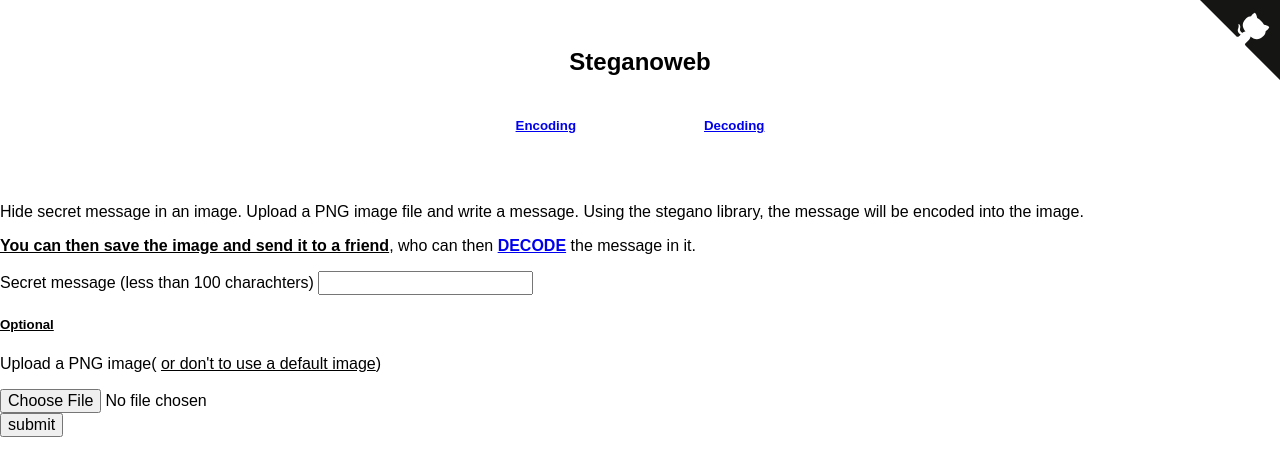
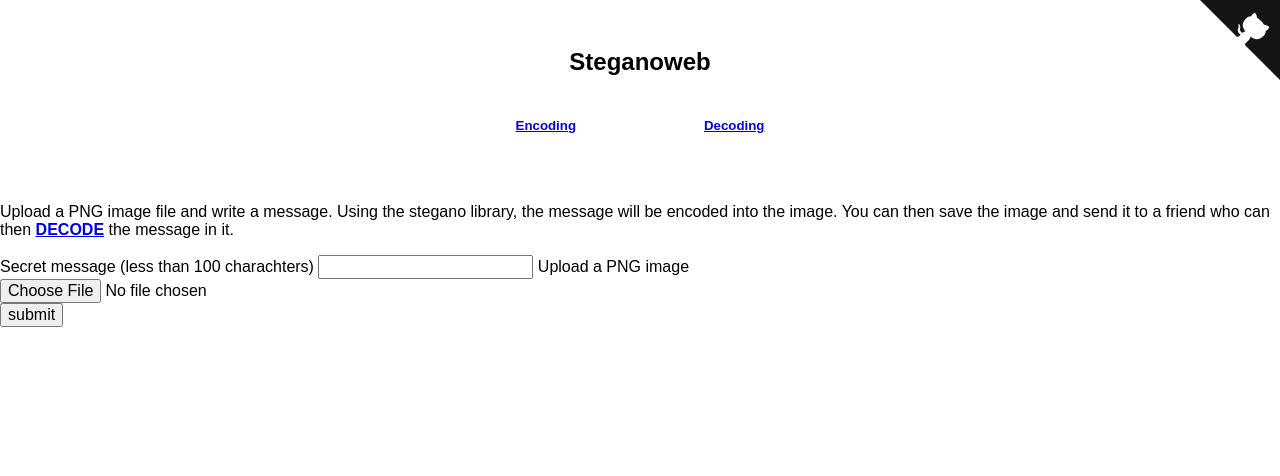
Before and after one commit to makkoncept/steganoweb, a Flask app: page / in a window 1280 px wide. Shown: the top 476 px of the page. Run offline with Flask 2, Linux system fonts and the light colour scheme; some libraries are stand-ins or nearby versions.

Commit message:
remove default image

```diff
--- a/app/__init__.py
+++ b/app/__init__.py
@@ -11,6 +11,5 @@ load_dotenv(find_dotenv())
 app = Flask(__name__)
 app.config.from_object(Config)
 
-DEFAULT_FILE_PATH = os.path.join(app.root_path, "static/images", "default.png")
 
 from app import routes
--- a/app/forms.py
+++ b/app/forms.py
@@ -5,7 +5,9 @@ from wtforms.validators import NumberRange, Length, DataRequired, ValidationErro
 
 
 class SecretMessageEncodeForm(FlaskForm):
-    photo = FileField("Upload Image", validators=[FileAllowed(["png", "jpeg", "jpg"])])
+    photo = FileField(
+        "Upload Image", validators=[DataRequired(), FileAllowed(["png", "jpeg", "jpg"])]
+    )
     message = StringField("Secret message", validators=[DataRequired(), Length(1, 100)])
 
 
--- a/app/helper.py
+++ b/app/helper.py
@@ -4,7 +4,7 @@ import uuid
 from stegano import lsb
 from werkzeug.utils import secure_filename
 
-from app import app, DEFAULT_FILE_PATH
+from app import app
 
 
 def encode_message(image, message):
--- a/app/routes.py
+++ b/app/routes.py
@@ -4,7 +4,7 @@ import uuid
 from PIL import Image
 from flask import render_template, redirect, url_for
 
-from app import app, DEFAULT_FILE_PATH
+from app import app
 from app.forms import SecretMessageEncodeForm, SecretMessageDecodeForm
 from app.helper import encode_message, decode_message
 
@@ -14,11 +14,7 @@ def index():
     form = SecretMessageEncodeForm()
     if form.validate_on_submit():  # if server side validation passes
         message = form.message.data
-        if form.photo.data:  # if the user has provided their own image
-            processed_filename = encode_message(form.photo.data, message)
-        else:
-            default_image = Image.open(DEFAULT_FILE_PATH)
-            processed_filename = encode_message(default_image, message)
+        processed_filename = encode_message(form.photo.data, message)
 
         return redirect(url_for("picture", image_name=processed_filename))
 
--- a/app/templates/index.html
+++ b/app/templates/index.html
@@ -12,12 +12,9 @@
 </div>
 <div class="margin-top-big">
   <p>
-    Hide secret message in an image. Upload a PNG image file and write a message. Using the stegano library, the message
-    will be encoded into the image.
-  </p>
-  <p>
-    <strong><u>You can then save the image and send it to a friend</u></strong
-    >, who can then <strong><a href="{{url_for('decode')}}">DECODE</a></strong> the message in it.
+    Upload a PNG image file and write a message. Using the stegano library, the message will
+    be encoded into the image. You can then save the image and send it to a friend who can
+    then <strong><a href="{{url_for('decode')}}">DECODE</a></strong> the message in it.
   </p>
   <form method="POST" enctype="multipart/form-data">
     {{form.hidden_tag()}}
@@ -25,8 +22,7 @@
     {{form.message(class="u-full-width")}} {% for error in form.message.errors %}
     <span style="color: red">{{ error}}</span>
     {% endfor %}
-    <h5><u>Optional</u></h5>
-    <p>Upload a PNG image( <u>or don't to use a default image</u>)</p>
+    <label>Upload a PNG image</label>
     <div>
       {{form.photo()}} {% for error in form.photo.errors %}
       <span style="color: red">{{ error}}</span>
```
Also changed, not shown: app/static/images/default.png (deleted).
